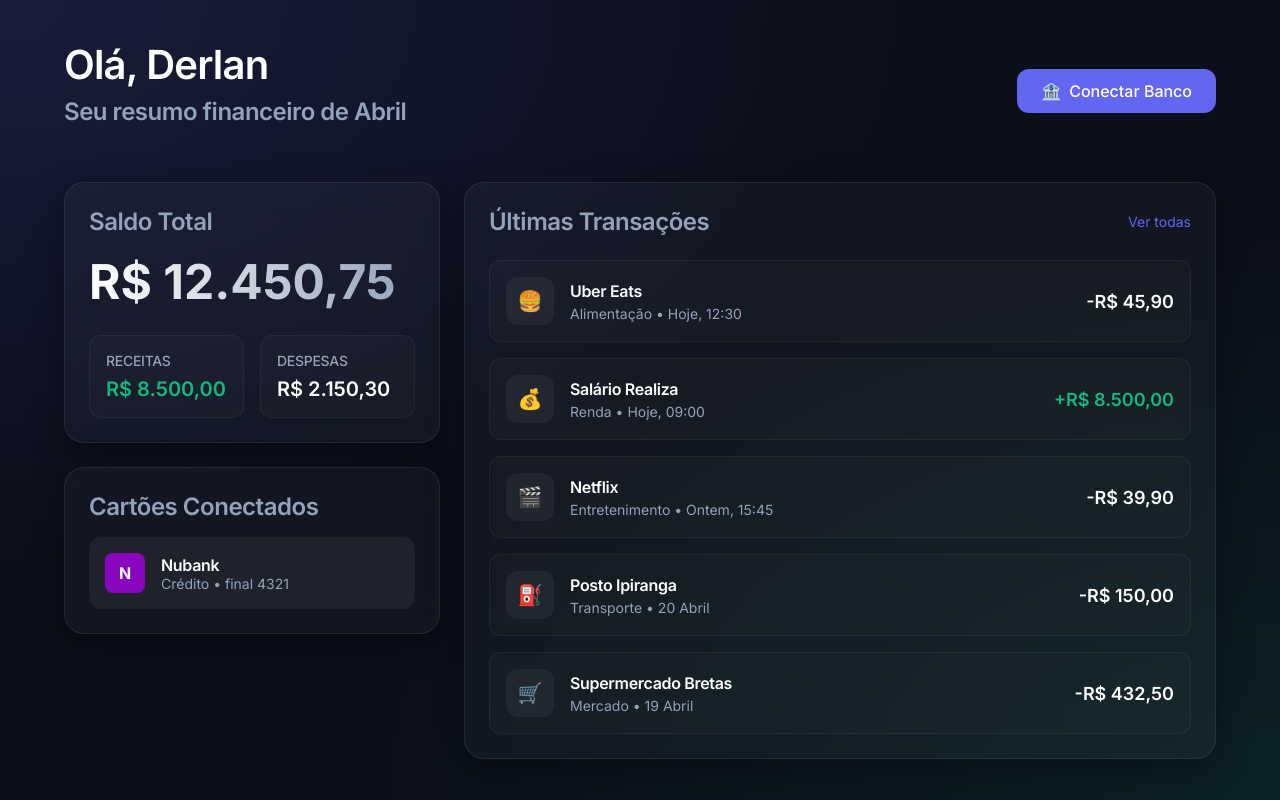
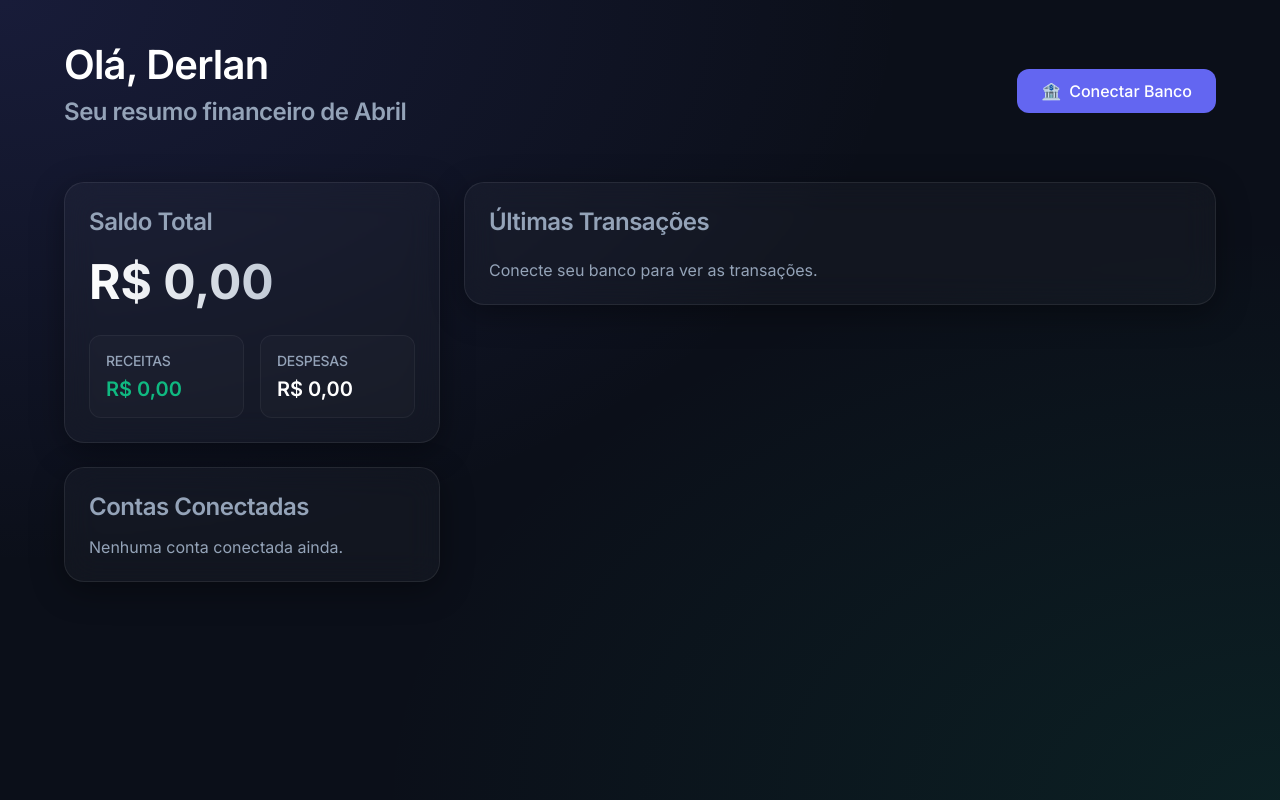
Before and after one commit to derlanviana/guia-bolso-clone, a React (Vite) app: page / in a window 1280 px wide. Built offline with nearby package versions, Linux system fonts and the light colour scheme.

Commit message:
feat: fetch and display real pluggy data after connection

```diff
--- a/src/App.jsx
+++ b/src/App.jsx
@@ -1,19 +1,13 @@
-import React, { useState, useEffect } from 'react';
+import React, { useState } from 'react';
 import { PluggyConnect } from 'react-pluggy-connect';
 
-// Mock data for the initial layout
-const MOCK_TRANSACTIONS = [
-  { id: 1, name: 'Uber Eats', category: 'Alimentação', date: 'Hoje, 12:30', amount: -45.90, icon: '🍔' },
-  { id: 2, name: 'Salário Realiza', category: 'Renda', date: 'Hoje, 09:00', amount: 8500.00, icon: '💰' },
-  { id: 3, name: 'Netflix', category: 'Entretenimento', date: 'Ontem, 15:45', amount: -39.90, icon: '🎬' },
-  { id: 4, name: 'Posto Ipiranga', category: 'Transporte', date: '20 Abril', amount: -150.00, icon: '⛽' },
-  { id: 5, name: 'Supermercado Bretas', category: 'Mercado', date: '19 Abril', amount: -432.50, icon: '🛒' },
-];
+function App() {
+  const [balance, setBalance] = useState(0);
+  const [income, setIncome] = useState(0);
+  const [expense, setExpense] = useState(0);
+  const [transactions, setTransactions] = useState([]);
+  const [accounts, setAccounts] = useState([]);
 
-function App() {
-  const [balance] = useState(12450.75);
-  const [income] = useState(8500.00);
-  const [expense] = useState(2150.30);
   const [loading, setLoading] = useState(false);
   const [connectionSuccess, setConnectionSuccess] = useState(false);
   const [pluggyToken, setPluggyToken] = useState(null);
@@ -46,16 +40,54 @@ function App() {
     }
   };
 
-  const handlePluggySuccess = (itemData) => {
+  const handlePluggySuccess = async (itemData) => {
     console.log('Conexão com Pluggy bem-sucedida:', itemData);
     setConnectionSuccess(true);
     setPluggyToken(null);
+    setLoading(true);
+
+    try {
+      const res = await fetch('/api/pluggy-data', {
+        method: 'POST',
+        headers: { 'Content-Type': 'application/json' },
+        body: JSON.stringify({ itemId: itemData.item.id })
+      });
+      const data = await res.json();
+
+      if (data.accounts) {
+        setAccounts(data.accounts);
+        const totalBalance = data.accounts.reduce((acc, curr) => acc + curr.balance, 0);
+        setBalance(totalBalance);
+      }
+      if (data.transactions) {
+        setTransactions(data.transactions);
+        let totalInc = 0;
+        let totalExp = 0;
+        data.transactions.forEach(tx => {
+          if (tx.amount > 0) totalInc += tx.amount;
+          if (tx.amount < 0) totalExp += Math.abs(tx.amount);
+        });
+        setIncome(totalInc);
+        setExpense(totalExp);
+      }
+    } catch (e) {
+      console.error('Erro ao buscar dados:', e);
+      alert('Não foi possível carregar os dados reais. Tente novamente.');
+    } finally {
+      setLoading(false);
+    }
   };
 
   const handlePluggyError = (error) => {
     console.error('Erro na Pluggy:', error);
     setPluggyToken(null);
     alert('A conexão bancária foi cancelada ou falhou.');
+  };
+
+  const formatDate = (isoString) => {
+    if (!isoString) return '';
+    const date = new Date(isoString);
+    return date.toLocaleDateString('pt-BR', { day: '2-digit', month: 'short' });
   };
 
   return (
@@ -76,13 +108,13 @@ function App() {
         </div>
         <button className="btn" onClick={handleConnectBank} disabled={loading || pluggyToken}>
           <span>{loading ? '⏳' : '🏦'}</span>
-          {loading ? 'Conectando...' : 'Conectar Banco'}
+          {loading ? 'Processando...' : 'Conectar Banco'}
         </button>
       </header>
 
       {connectionSuccess && (
         <div style={{ background: 'var(--success-color)', color: 'white', padding: '16px', borderRadius: '12px', marginBottom: '24px', display: 'flex', alignItems: 'center', gap: '12px' }}>
-          <span>✅</span> Conta conectada com sucesso via Pluggy! Em breve seus dados reais aparecerão aqui.
+          <span>✅</span> Contas conectadas! Seus dados já estão aparecendo abaixo.
         </div>
       )}
 
@@ -106,14 +138,22 @@ function App() {
           </div>
 
           <div className="glass-panel" style={{ marginTop: '24px' }}>
-            <h2>Cartões Conectados</h2>
-            <div style={{ padding: '16px', background: 'rgba(255,255,255,0.05)', borderRadius: '12px', display: 'flex', alignItems: 'center', gap: '16px' }}>
-              <div style={{ width: '40px', height: '40px', background: '#8A05BE', borderRadius: '8px', display: 'flex', alignItems: 'center', justifyContent: 'center', fontWeight: 'bold' }}>N</div>
+            <h2>Contas Conectadas</h2>
+            {accounts.length === 0 ? (
+              <p style={{ color: 'var(--text-secondary)' }}>Nenhuma conta conectada ainda.</p>
+            ) : (
+              <div style={{ display: 'flex', flexDirection: 'column', gap: '12px' }}>
+                {accounts.map(acc => (
+                  <div key={acc.id} style={{ padding: '16px', background: 'rgba(255,255,255,0.05)', borderRadius: '12px', display: 'flex', alignItems: 'center', justifyContent: 'space-between' }}>
                     <div>
-                <h4 style={{ margin: 0 }}>Nubank</h4>
-                <p style={{ margin: 0, color: 'var(--text-secondary)', fontSize: '0.875rem' }}>Crédito • final 4321</p>
+                      <h4 style={{ margin: 0 }}>{acc.name}</h4>
+                      <p style={{ margin: 0, color: 'var(--text-secondary)', fontSize: '0.875rem' }}>{acc.subtype || acc.type} • {acc.number}</p>
                     </div>
+                    <div style={{ fontWeight: 'bold' }}>{formatCurrency(acc.balance)}</div>
                   </div>
+                ))}
+              </div>
+            )}
           </div>
         </div>
 
@@ -122,24 +162,27 @@ function App() {
           <div className="glass-panel">
             <div style={{ display: 'flex', justifyContent: 'space-between', alignItems: 'center', marginBottom: '24px' }}>
               <h2 style={{ margin: 0 }}>Últimas Transações</h2>
-              <a href="#" style={{ color: 'var(--accent-color)', textDecoration: 'none', fontSize: '0.875rem' }}>Ver todas</a>
             </div>
 
             <div className="transaction-list">
-              {MOCK_TRANSACTIONS.map(tx => (
+              {transactions.length === 0 ? (
+                <p style={{ color: 'var(--text-secondary)' }}>Conecte seu banco para ver as transações.</p>
+              ) : (
+                transactions.map(tx => (
                   <div key={tx.id} className="transaction-item">
                     <div className="transaction-info">
-                    <div className="transaction-icon">{tx.icon}</div>
+                      <div className="transaction-icon">💳</div>
                       <div className="transaction-details">
-                      <h4>{tx.name}</h4>
-                      <p>{tx.category} • {tx.date}</p>
+                        <h4>{tx.description}</h4>
+                        <p>{tx.category || 'Geral'} • {formatDate(tx.date)}</p>
                       </div>
                     </div>
                     <div className={`transaction-amount ${tx.amount > 0 ? 'amount-positive' : 'amount-negative'}`}>
                       {tx.amount > 0 ? '+' : ''}{formatCurrency(tx.amount)}
                     </div>
                   </div>
-              ))}
+                ))
+              )}
             </div>
           </div>
         </div>
```
Also changed, not shown: api/pluggy-data.js (added, +39 -0 lines). Lines whose indentation alone changed are shown as unchanged.
